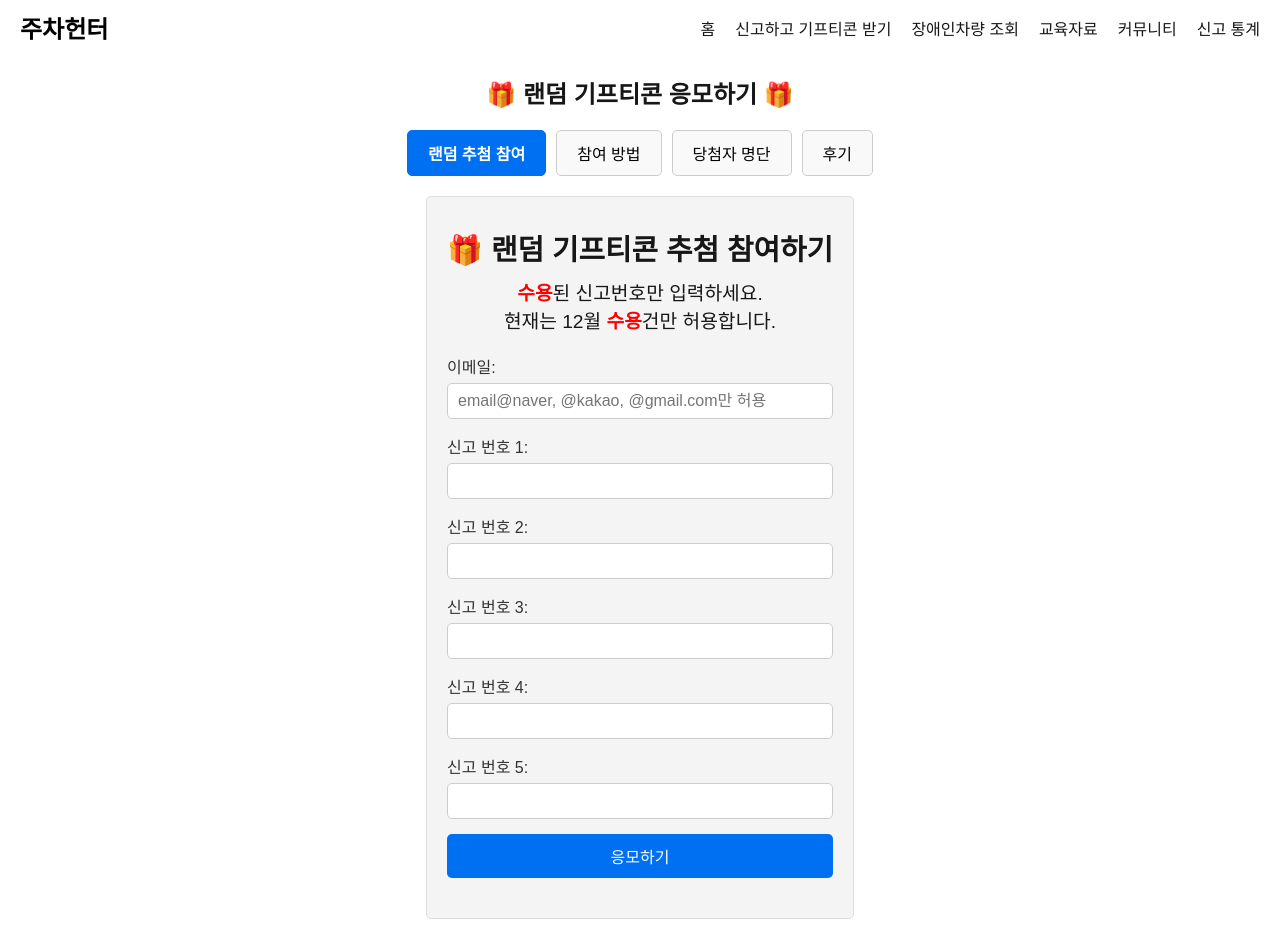
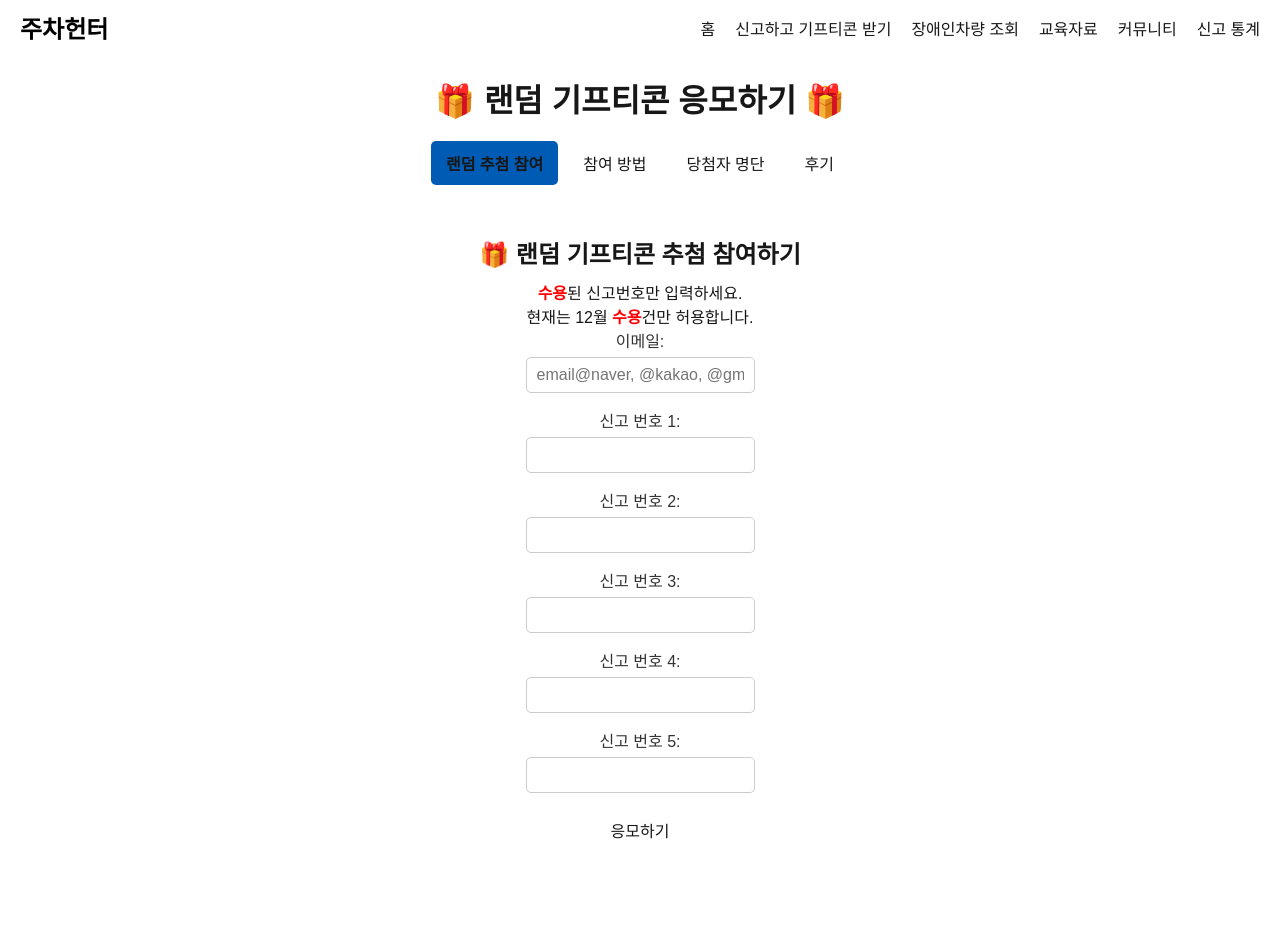
Before and after one commit to JeaminRhee/parking-hunter, a Next.js app: page /lottery in a window 1280 px wide. After the commit the page ends 892 px from the top, so only its background shows below. Built offline with nearby package versions, Linux system fonts and the light colour scheme.

Commit message:
added lottery validation logics

```diff
--- a/src/app/lottery/lottery.module.css
+++ b/src/app/lottery/lottery.module.css
@@ -1,15 +1,15 @@
+/* Container */
 .container {
-    display: flex;
-    flex-direction: column;
-    align-items: center;
-    justify-content: center;
+  text-align: center;
   padding: 20px;
-    text-align: center;
+  background-color: var(--background);
+  color: var(--foreground);
 }
 
+/* Heading */
 .heading {
+  font-size: 2rem;
   margin-bottom: 20px;
-    font-size: 1.5rem; /* Adjust for responsiveness */
 }
 
 
@@ -17,48 +17,45 @@
 .tabs {
   display: flex;
   justify-content: center;
+  gap: 10px;
   margin-bottom: 20px;
-    gap: 10px;
 }
 
 .tabButton {
-    padding: 10px 20px;
+  background-color: var(--button-background);
+  color: var(--button-text);
+  border: none;
+  padding: 10px 15px;
+  border-radius: 5px;
+  cursor: pointer;
   font-size: 1rem;
-    border: 1px solid #ccc;
-    border-radius: 5px;
-    background-color: #f9f9f9;
-    cursor: pointer;
-    transition: background-color 0.2s, color 0.2s;
+  transition: background-color 0.3s ease;
 }
 
 .tabButton:hover {
-    background-color: #0070f3;
-    color: white;
+  background-color: #005bb5;
 }
 
 .tabButton.active {
-    background-color: #0070f3;
-    color: white;
+  background-color: #005bb5;
   font-weight: bold;
-    border-color: #0070f3;
 }
 
 /* Content */
+/* Tab Content */
 .tabContent {
+  background-color: var(--input-background);
+  color: var(--foreground);
   padding: 20px;
-    font-size: 1.2rem;
-    border: 1px solid #ddd;
   border-radius: 5px;
-    background-color: #f4f4f4;
 }
 
+/* Form */
 .form {
   display: flex;
   flex-direction: column;
   gap: 15px;
-    margin: 20px auto;
-    max-width: 400px;
-    text-align: left;
+  align-items: center;
 }
 
 .form label {
@@ -83,11 +80,12 @@
 }
 
 
+/* Submit Button */
 .submitButton {
-    padding: 10px 15px;
-    background-color: #0070f3;
-    color: white;
+  padding: 10px 20px;
   font-size: 1rem;
+  background-color: var(--button-background);
+  color: var(--button-text);
   border: none;
   border-radius: 5px;
   cursor: pointer;
--- a/src/app/lottery/page.js
+++ b/src/app/lottery/page.js
@@ -3,12 +3,11 @@
 import { useState } from 'react';
 import moment from 'moment-timezone';
 import styles from './lottery.module.css';
+import '../globals.css';
 
 export default function Lottery() {
-  // State to track active tab
   const [activeTab, setActiveTab] = useState('tab1');
 
-  // State for form fields
   const [formData, setFormData] = useState({
     email: '',
     reportCode1: '',
@@ -18,23 +17,98 @@ export default function Lottery() {
     reportCode5: '',
   });
 
-  // Function to get the allowed prefix dynamically
   const getAllowedPrefix = () => {
-    const now = moment().tz('Asia/Seoul'); // Current time in KST
-    const year = now.year().toString().slice(-2); // '24' for 2024
-    const month = now.month() + 1; // Month is zero-based, so add 1
-    const prefixMonth = month < 10 ? `0${month}` : month; // Ensure two digits
-    return `SPP-${year}${prefixMonth}`; // Example: SPP-2401
+    const now = moment().tz('Asia/Seoul');
+    const year = now.year();
+    const month = now.month() + 1; // 1-based month
+    const startOfCurrentRange = moment.tz(`${year}-${month}-07`, 'Asia/Seoul');
+    const endOfCurrentRange = moment(startOfCurrentRange).add(1, 'month').date(6).endOf('day');
+
+    if (now.isSameOrAfter(startOfCurrentRange) && now.isSameOrBefore(endOfCurrentRange)) {
+      const formattedMonth = month < 10 ? `0${month}` : month;
+      return `SPP-${year.toString().slice(-2)}${formattedMonth}`;
+    } else {
+      const prevMonth = month === 1 ? 12 : month - 1;
+      const prevYear = month === 1 ? year - 1 : year;
+      const formattedPrevMonth = prevMonth < 10 ? `0${prevMonth}` : prevMonth;
+      return `SPP-${prevYear.toString().slice(-2)}${formattedPrevMonth}`;
+    }
   };
 
-  // Function to validate the report code format
   const validateReportCode = (code) => {
-    const allowedPrefix = getAllowedPrefix();
-    const regex = new RegExp(`^${allowedPrefix}-DD\\d{5}$`);
-    return regex.test(code);
+    const now = moment().tz('Asia/Seoul'); // Current time in KST
+    const year = now.year().toString().slice(-2); // Last two digits of the year (e.g., 24)
+    const month = now.month() + 1; // Current month (1-based)
+    const today = now.date(); // Today's date (e.g., 17)
+
+    // Allowed prefix: SPP-YYMM
+    const prefixMonth = month < 10 ? `0${month}` : month; // Ensure two digits for the month
+    const allowedPrefix = `SPP-${year}${prefixMonth}`;
+
+    // Build regex: SPP-YYMM-DDNNNNN
+    const regex = new RegExp(`^${allowedPrefix}-(0[1-9]|[12][0-9]|3[01])\\d{5}$`);
+
+    // Test format first
+    if (!regex.test(code)) return false;
+
+    // Extract day part (DD)
+    const dayMatch = code.match(new RegExp(`^${allowedPrefix}-(\\d{2})\\d{5}$`));
+    if (!dayMatch) return false;
+
+    const dayPart = parseInt(dayMatch[1], 10);
+
+    // Validate day range: Day must not exceed today's date
+    if (dayPart < 1 || dayPart >= today) {
+      return false;
+    }
+
+    return true;
   };
 
-  // Handle form input changes
+
+  // 이메일 validation
+  const validateEmail = (email) => {
+    const regex = /^[a-zA-Z0-9._%+-]+@(naver\.com|kakao\.com|gmail\.com)$/i;
+    return regex.test(email);
+  };
+
+  // 응모하기 Validation
+  const handleSubmit = (e) => {
+    e.preventDefault();
+
+    if (!validateEmail(formData.email)) {
+      alert('이메일은 naver.com, kakao.com, 또는 gmail.com 도메인만 허용됩니다.');
+      return;
+    }
+
+    const reportCodes = [
+      formData.reportCode1,
+      formData.reportCode2,
+      formData.reportCode3,
+      formData.reportCode4,
+      formData.reportCode5,
+    ];
+
+    const uniqueCodes = new Set(reportCodes);
+
+    if (uniqueCodes.size !== reportCodes.length) {
+      alert('신고 번호는 중복될 수 없습니다.');
+      return;
+    }
+
+    for (const code of reportCodes) {
+      if (!validateReportCode(code)) {
+        alert(
+          `입력한 코드가 잘못되었습니다. 현재는 ${getAllowedPrefix().slice(-2)}월 어제 날짜까지의 수용건만 허용합니다.\n올바른 형식: ${getAllowedPrefix()}-DDNNNNN`
+        );
+        return;
+      }
+    }
+
+    console.log('Form Data Submitted:', formData);
+    alert('응모가 완료되었습니다! 🎉');
+  };
+
   const handleChange = (e) => {
     const { name, value } = e.target;
     setFormData((prev) => ({
@@ -43,39 +117,18 @@ export default function Lottery() {
     }));
   };
 
-  const validateEmail = (email) => {
-    const regex = /^[a-zA-Z0-9._%+-]+@(naver\.com|kakao\.com|gmail\.com)$/i; // 'i' makes it case-insensitive
-    return regex.test(email);
-  };
-
-  const handleSubmit = (e) => {
-    e.preventDefault();
-    if (!validateEmail(formData.email)) {
-      alert('이메일은 naver.com, kakao.com, 또는 gmail.com 도메인만 허용됩니다.');
-      return;
-    }
-
-    if (!validateReportCode(formData.reportCode1)) {
-      alert(
-        `입력한 코드가 잘못되었습니다. 현재는 ${getAllowedPrefix().slice(-2)}월 수용건만 허용합니다.\n올바른 형식: ${getAllowedPrefix()}-DDNNNNN`
-      );
-      return;
-    }
-
-    console.log('Form Data Submitted:', formData);
-    alert('응모가 완료되었습니다! 🎉');
-  };
-
-
-  // Tab contents
   const tabContents = {
     tab1: (
       <div className={styles.content}>
-        <h2 style={{margin: '10px auto'}}>🎁 랜덤 기프티콘 추첨 참여하기</h2>
-        <p> <strong style={{color: 'red', margin: '10px auto'}}>수용</strong>된 신고번호만 입력하세요.</p>
-        <p> 현재는 {getAllowedPrefix().slice(-2)}월 <strong style={{color: 'red'}}>수용</strong>건만 허용합니다.</p>
+        <h2 style={{ margin: '10px auto' }}>🎁 랜덤 기프티콘 추첨 참여하기</h2>
+        <p>
+          <strong style={{ color: 'red', margin: '10px auto' }}>수용</strong>된 신고번호만 입력하세요.
+        </p>
+        <p>
+          현재는 {getAllowedPrefix().slice(-2)}월 <strong style={{ color: 'red' }}>수용</strong>건만
+          허용합니다.
+        </p>
         <form className={styles.form} onSubmit={handleSubmit}>
-          {/* Email Field */}
           <label>
             이메일:
             <input
@@ -84,65 +137,24 @@ export default function Lottery() {
               value={formData.email}
               onChange={handleChange}
               placeholder="email@naver, @kakao, @gmail.com만 허용"
-              required
-              pattern="^[a-zA-Z0-9._%+-]+@(naver\.com|kakao\.com|gmail\.com)$"
-              title="이메일은 naver.com, kakao.com, 또는 gmail.com 도메인만 허용됩니다."
-            />
-          </label>
-
-          {/* Report Code Fields */}
-          <label>
-            신고 번호 1:
-            <input
-              type="text"
-              name="reportCode1"
-              value={formData.reportCode1}
-              onChange={handleChange}
+              minLength={14}
+              maxLength={70}
               required
             />
           </label>
-          <label>
-            신고 번호 2:
+          {Array.from({ length: 5 }).map((_, index) => (
+            <label key={index}>
+              신고 번호 {index + 1}:
               <input
                 type="text"
-              name="reportCode2"
-              value={formData.reportCode2}
+                name={`reportCode${index + 1}`}
+                value={formData[`reportCode${index + 1}`]}
                 onChange={handleChange}
+                maxLength={16}
                 required
               />
             </label>
-          <label>
-            신고 번호 3:
-            <input
-              type="text"
-              name="reportCode3"
-              value={formData.reportCode3}
-              onChange={handleChange}
-              required
-            />
-          </label>
-          <label>
-            신고 번호 4:
-            <input
-              type="text"
-              name="reportCode4"
-              value={formData.reportCode4}
-              onChange={handleChange}
-              required
-            />
-          </label>
-          <label>
-            신고 번호 5:
-            <input
-              type="text"
-              name="reportCode5"
-              value={formData.reportCode5}
-              onChange={handleChange}
-              required
-            />
-          </label>
-
-          {/* Submit Button */}
+          ))}
           <button type="submit" className={styles.submitButton}>
             응모하기
           </button>
@@ -157,36 +169,17 @@ export default function Lottery() {
   return (
     <div className={styles.container}>
       <h1 className={styles.heading}>🎁 랜덤 기프티콘 응모하기 🎁</h1>
-
-      {/* Tabs */}
       <div className={styles.tabs}>
+        {['랜덤 추첨 참여', '참여 방법', '당첨자 명단', '후기'].map((tab, index) => (
           <button
-          className={`${styles.tabButton} ${activeTab === 'tab1' ? styles.active : ''}`}
-          onClick={() => setActiveTab('tab1')}
+            key={index}
+            className={`${styles.tabButton} ${activeTab === `tab${index + 1}` ? styles.active : ''}`}
+            onClick={() => setActiveTab(`tab${index + 1}`)}
           >
-          랜덤 추첨 참여
+            {tab}
           </button>
-        <button
-          className={`${styles.tabButton} ${activeTab === 'tab2' ? styles.active : ''}`}
-          onClick={() => setActiveTab('tab2')}
-        >
-          참여 방법
-        </button>
-        <button
-          className={`${styles.tabButton} ${activeTab === 'tab3' ? styles.active : ''}`}
-          onClick={() => setActiveTab('tab3')}
-        >
-          당첨자 명단
-        </button>
-        <button
-          className={`${styles.tabButton} ${activeTab === 'tab4' ? styles.active : ''}`}
-          onClick={() => setActiveTab('tab4')}
-        >
-          후기
-        </button>
+        ))}
       </div>
-
-      {/* Active Tab Content */}
       <div className={styles.tabContent}>{tabContents[activeTab]}</div>
     </div>
   );
```
Also changed, not shown: src/app/page.js (+22 -1 lines). Lines whose indentation alone changed are shown as unchanged.
